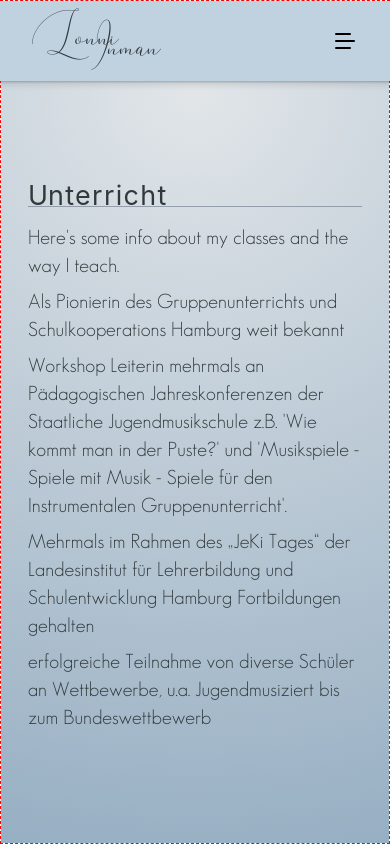
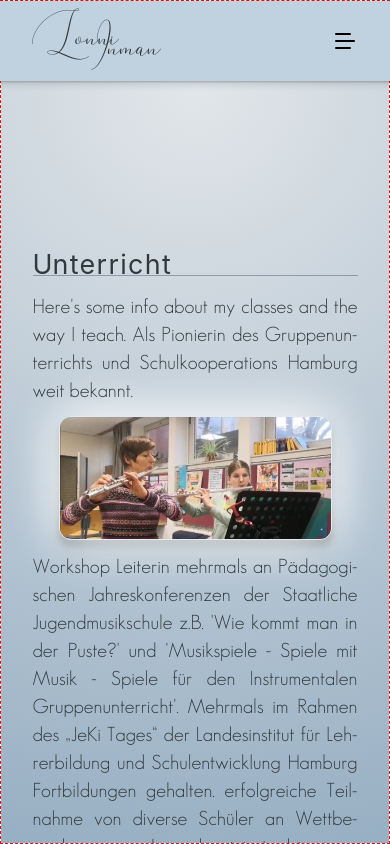
Before and after one commit to j-eick/lonni-homepage, a Next.js app: page /home/unterricht in a window 390 px wide. Built offline with nearby package versions, Linux system fonts and the light colour scheme; a web font is replaced by a local one.

Commit message:
unterrichtpage fluid responsive

```diff
--- a/app/home/unterricht/page.tsx
+++ b/app/home/unterricht/page.tsx
@@ -13,38 +13,59 @@ export default function Home() {
         <MainLayout>
             <main
                 className={`grow
-                            w-12/12 mx-auto my-0 flex gap-5
-                            2xs:px-7 2xs:mt-10
+                            mx-auto flex gap-5 mt-content_top-mobile mb-content_bottom-mobile
+                            2xs:w-10/12
                             2xs:text-size-mobile-2xs
                             xs:text-size-mobile-xs
-                            md-768:w-8.5/10`}
+                            md-768:w-8/10
+                            md-768:mt-content_top-desktop
+                            md-768:mb-content_bottom-desktop
+                            `}
             >
                 <article className={`relative flowText`}>
-                    <MyImage
-                        src={unterrichtImage}
-                        alt={""}
-                        className={`
-                            w-unterrichtImage-responsive h-max float-right ml-3 mb-1
-                            rounded-xl overflow-hidden
-                            shadow-softWhite border-1.5 border-slate-200
-                            2xs:hidden
-                            md-768:block lg-1024:w-unterrichtImage-big`}
-                    />
                     <PageTitle
                         firstLetter="U"
                         rest="nterricht"
                     />
                     <div
-                        className={`flowText
+                        className={`text-justify hyphens-auto
                                     2xs:leading-7
                                     sm-620:leading-regularText
                                     md:text-size-desktop-md`}
                     >
-                        <Bulletpoint>Here&apos;s some info about my classes and the way I teach.</Bulletpoint>
+                        Here&apos;s some info about my classes and the way I teach. Als Pionierin des Gruppenunterrichts
+                        und Schulkooperations Hamburg weit bekannt.
+                        <MyImage
+                            src={unterrichtImage}
+                            alt={"Foto: Unterricht"}
+                            className={`w-full mx-auto text-center rounded-xl overflow-hidden
+                                        shadow-softWhite border-1.5 border-slate-200
+                                        2xs:w-unterrichtImage-min320 2xs:my-[3vw]
+                                        md-768:block
+                                        md-768:w-unterrichtImage-min768 md-768:my-[2vw]
+                                        lg-1024:float-right lg-1024:ml-7 lg-1024:mb-3
+                                        lg-1024:w-unterrichtImage-min1024
+`}
+                        />
+                        Workshop Leiterin mehrmals an Pädagogischen Jahreskonferenzen der Staatliche Jugendmusikschule
+                        z.B. &apos;Wie kommt man in der Puste?&apos; und &apos;Musikspiele - Spiele mit Musik - Spiele
+                        für den Instrumentalen Gruppenunterricht&apos;. Mehrmals im Rahmen des „JeKi Tages“ der
+                        Landesinstitut für Lehrerbildung und Schulentwicklung Hamburg Fortbildungen gehalten.
+                        erfolgreiche Teilnahme von diverse Schüler an Wettbewerbe, u.a. Jugendmusiziert bis zum
+                        Bundeswettbewerb.
+                    </div>
+                </article>
+            </main>
+            {/* <SideVideos /> */}
+        </MainLayout>
+    );
+}
+
+{
+    /* <Bulletpoint>Here&apos;s some info about my classes and the way I teach.</Bulletpoint>
 <Bulletpoint>
     Als Pionierin des Gruppenunterrichts und Schulkooperations Hamburg weit bekannt
 </Bulletpoint>
-
 <Bulletpoint>
     Workshop Leiterin mehrmals an Pädagogischen Jahreskonferenzen der Staatliche
     Jugendmusikschule z.B. &apos;Wie kommt man in der Puste?&apos; und &apos;Musikspiele -
@@ -57,11 +78,5 @@ export default function Home() {
 <Bulletpoint>
     erfolgreiche Teilnahme von diverse Schüler an Wettbewerbe, u.a. Jugendmusiziert bis zum
     Bundeswettbewerb
-                        </Bulletpoint>
-                    </div>
-                </article>
-            </main>
-            {/* <SideVideos /> */}
-        </MainLayout>
-    );
+</Bulletpoint> */
 }
```
Lines whose indentation alone changed are shown as unchanged.
